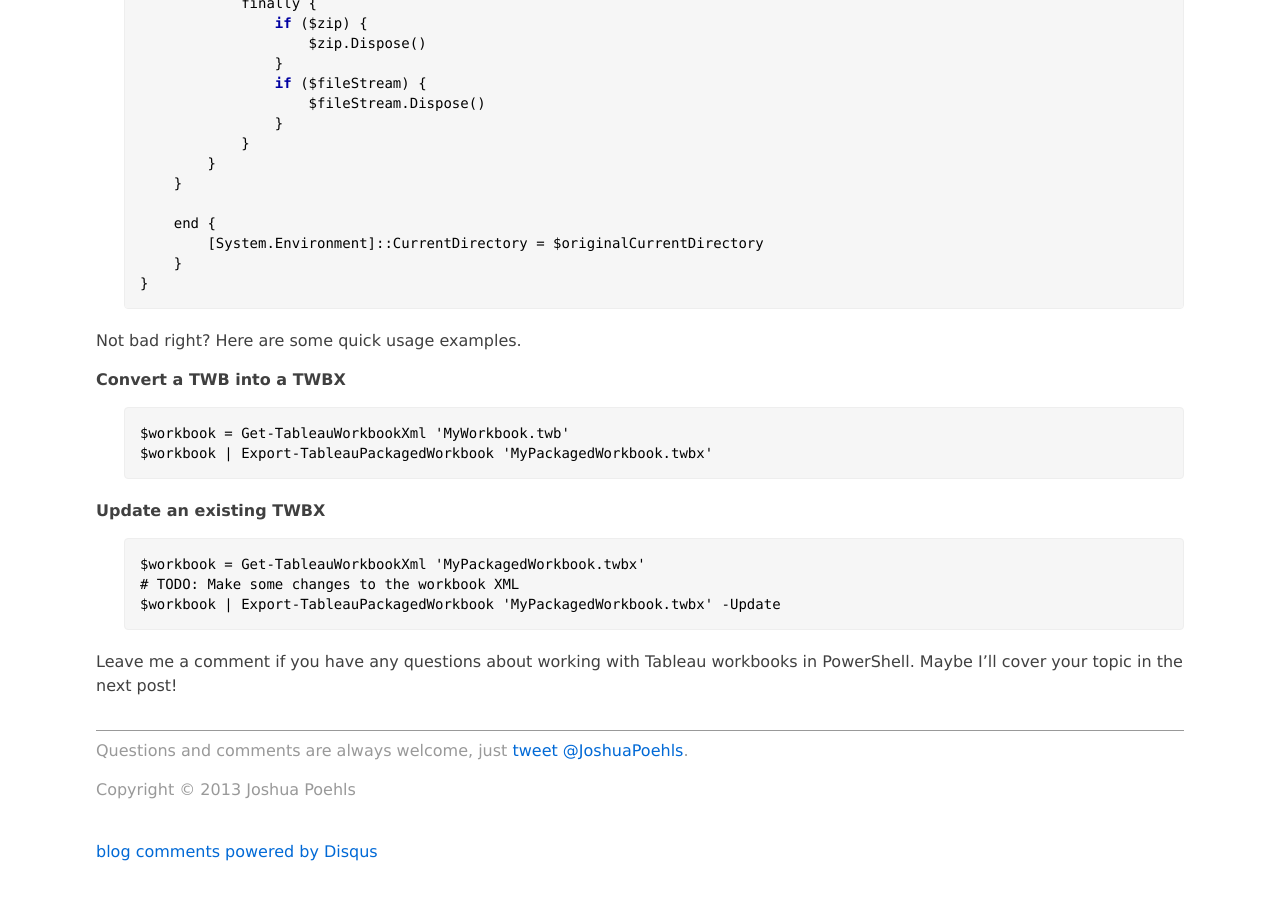
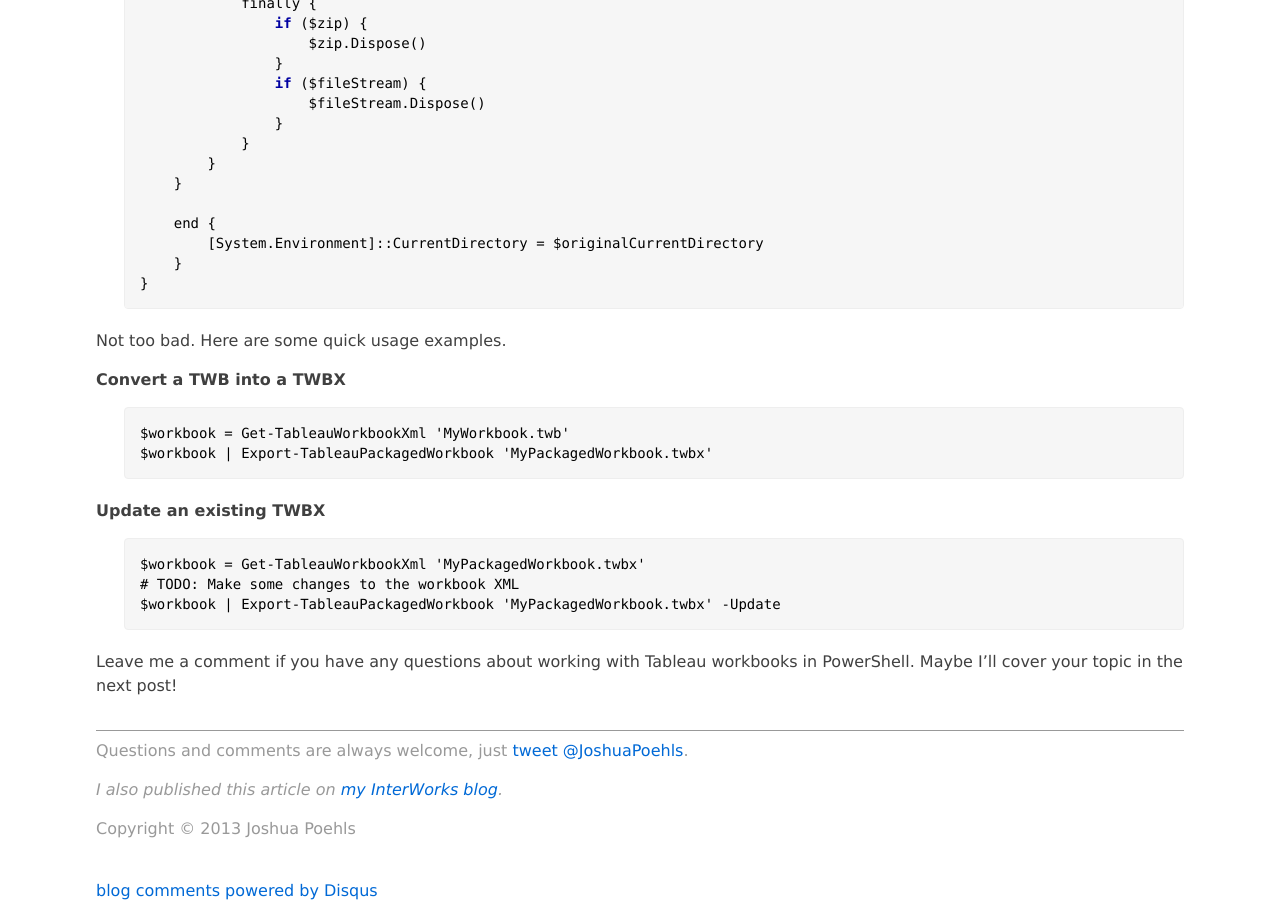
Before and after one commit to jpoehls/zduck.com, a Jekyll site: the page built from _posts/2013/2013-08-07-tableau-via-powershell-part-2-saving-changes.md, in a window 1280 px wide and 900 px high, scrolled down 3554 px. Built offline with Jekyll 4.4.1, drawn with Linux system fonts in a browser that asks for light colours; comment, search, counter and statistics services are not loaded; before the commit the page ends 4415 px from its top, so only the background shows below that.

Commit message:
Minor updates to Tableau PowerShell posts.

```diff
--- a/_posts/2013/2013-08-07-tableau-via-powershell-part-2-saving-changes.md
+++ b/_posts/2013/2013-08-07-tableau-via-powershell-part-2-saving-changes.md
@@ -2,6 +2,7 @@
 title: "Tableau via PowerShell, Part 2: Saving Changes"
 layout: post
 categories: powershell tableau
+iwpost: https://www.interworks.com/blogs/jpoehls/2013/08/07/tableau-powershell-part-2-saving-changes
 description: "In part 1 I showed you how to open a Tableau workbook in PowerShell to start editing the workbook XML. Now I'll show you how to save those changes back to a TWB or TWBX file!"
 ---
 
@@ -181,7 +182,7 @@ function Export-TableauPackagedWorkbook {
 }
 </pre>
 
-Not bad right? Here are some quick usage examples.
+Not too bad. Here are some quick usage examples.
 
 **Convert a TWB into a TWBX**
 
```
Also changed, not shown: _posts/2013/2013-07-25-tableau-via-powershell-part-1-opening-workbooks.md (+1 -1 lines).
